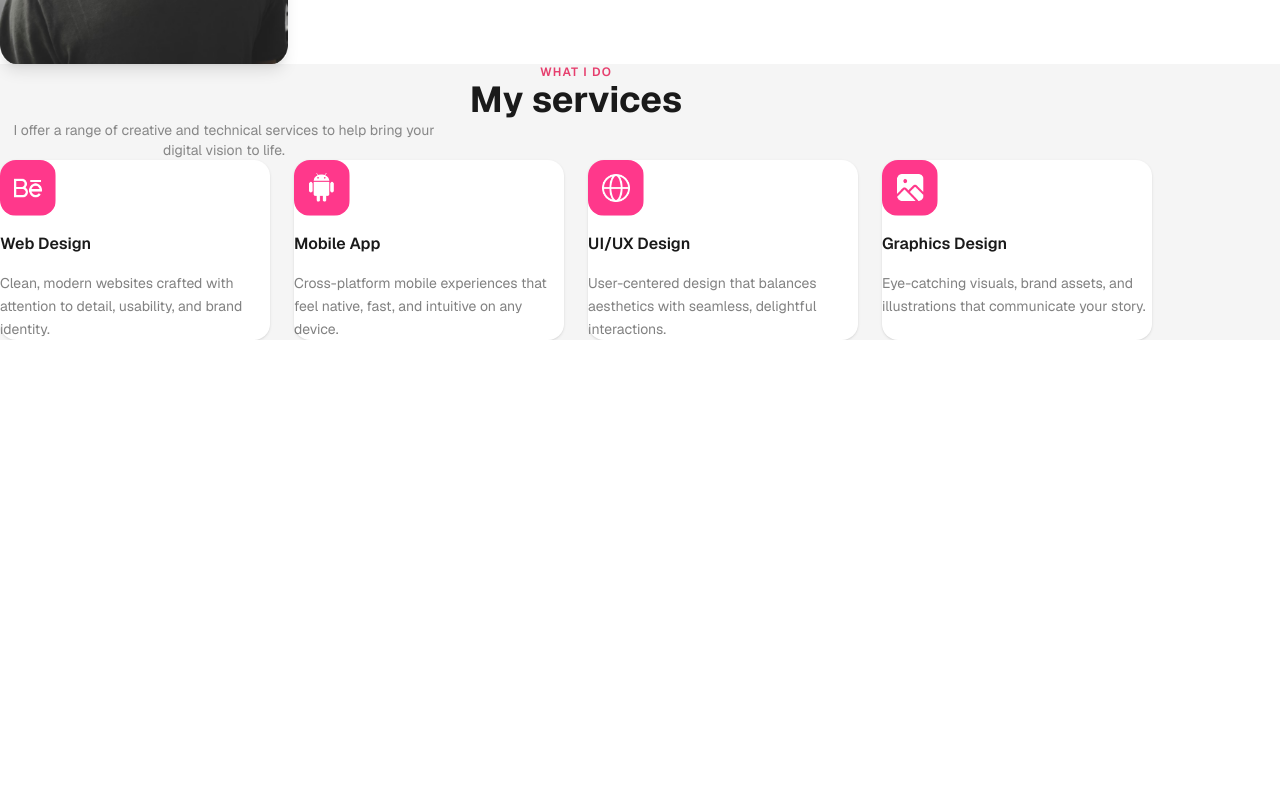
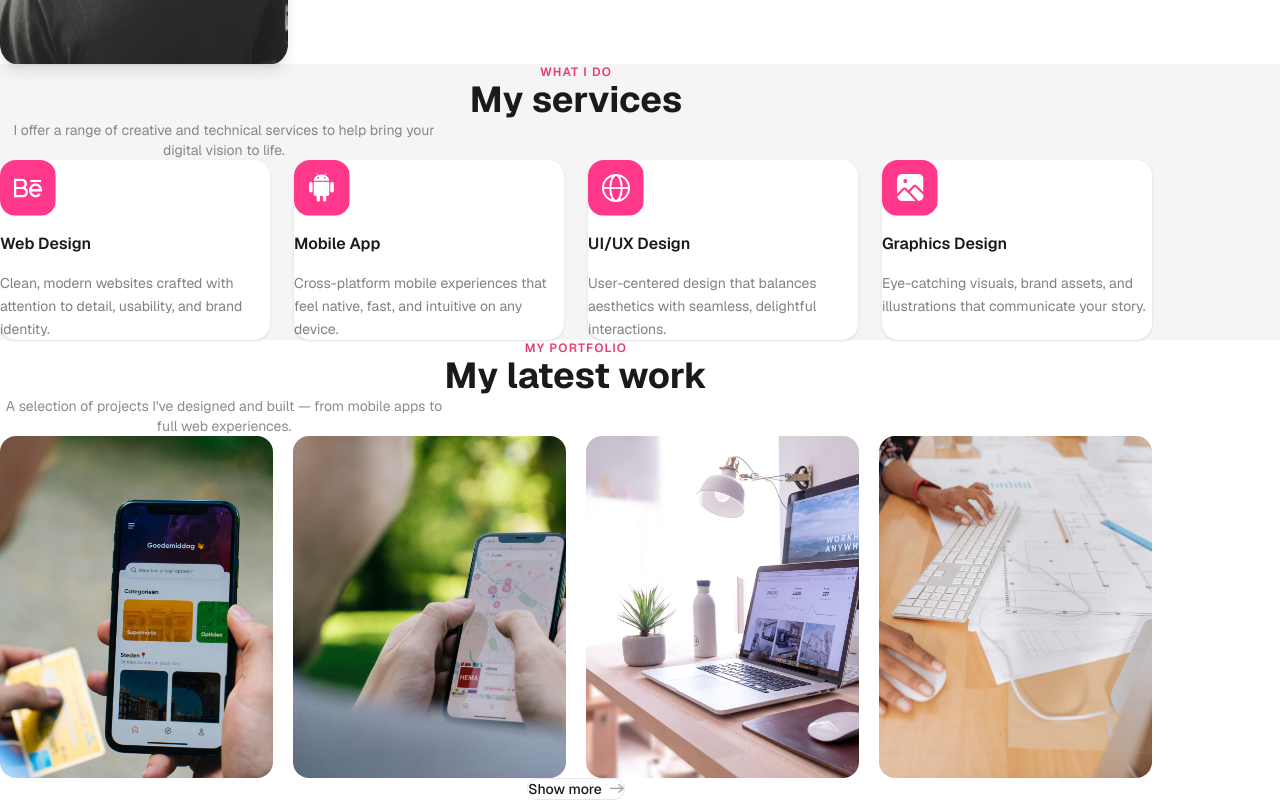
Before and after one commit to kyumna/yumna-portfolio, a Next.js app: page / in a window 1280 px wide. Shown: the part 1136-1936 px from the top of the page. Before the commit the page ends 1476 px from the top, so only its background shows below. Built offline with nearby package versions, Linux system fonts and the light colour scheme.

Commit message:
feat: add My Latest Work portfolio section
- Four project cards with image, category label, and title
- Hover effect: dark overlay + slide-up title + arrow button
- Scale animation on image hover
- Responsive grid: 1 col → 2 col → 4 col
- Show more button below grid

```diff
--- a/src/app/page.tsx
+++ b/src/app/page.tsx
@@ -2,6 +2,7 @@ import Navbar from '@/components/Navbar'
 import Hero from '@/components/Hero'
 import About from '@/components/About'
 import Services from '@/components/Services'
+import Portfolio from '@/components/Portfolio'
 
 export default function Home() {
   return (
@@ -10,6 +11,7 @@ export default function Home() {
       <Hero />
       <About />
       <Services />
+      <Portfolio />
     </main>
   )
 }
--- /dev/null
+++ b/src/components/Portfolio.tsx
@@ -0,0 +1,101 @@
+import Image from 'next/image'
+
+const projects = [
+  {
+    image: '/assets/Rectangle 41969.png',
+    title: 'Payment App',
+    category: 'Mobile Design',
+  },
+  {
+    image: '/assets/Rectangle 41971.png',
+    title: 'Maps Navigation',
+    category: 'Mobile Design',
+  },
+  {
+    image: '/assets/Rectangle 41973.png',
+    title: 'Web Portfolio',
+    category: 'Web Design',
+  },
+  {
+    image: '/assets/Rectangle 41975.png',
+    title: 'UX Research',
+    category: 'UI/UX Design',
+  },
+]
+
+export default function Portfolio() {
+  return (
+    <section id="portfolio" className="py-24 px-6">
+      <div className="max-w-6xl mx-auto">
+
+        {/* Section label */}
+        <p className="text-xs font-semibold uppercase tracking-widest text-[var(--accent)] text-center mb-3">
+          My portfolio
+        </p>
+
+        <h2 className="text-3xl md:text-4xl font-bold text-[var(--foreground)] text-center mb-4">
+          My latest work
+        </h2>
+
+        <p className="text-sm text-[var(--foreground)]/50 text-center max-w-md mx-auto mb-14">
+          A selection of projects I&apos;ve designed and built — from mobile apps
+          to full web experiences.
+        </p>
+
+        {/* Projects grid */}
+        <div className="grid grid-cols-1 sm:grid-cols-2 lg:grid-cols-4 gap-5">
+          {projects.map((project) => (
+            <div
+              key={project.title}
+              className="group relative rounded-2xl overflow-hidden aspect-[4/5] cursor-pointer"
+            >
+              {/* Project image */}
+              <Image
+                src={project.image}
+                alt={project.title}
+                fill
+                className="object-cover transition-transform duration-500 group-hover:scale-105"
+              />
+
+              {/* Dark overlay on hover */}
+              <div className="absolute inset-0 bg-black/0 group-hover:bg-black/50 transition-all duration-300" />
+
+              {/* Info + arrow — slides up on hover */}
+              <div className="absolute bottom-0 left-0 right-0 p-5 translate-y-4 opacity-0 group-hover:translate-y-0 group-hover:opacity-100 transition-all duration-300">
+                <p className="text-xs text-white/70 mb-1">{project.category}</p>
+                <div className="flex items-center justify-between">
+                  <h3 className="text-base font-semibold text-white">
+                    {project.title}
+                  </h3>
+                  <div className="w-8 h-8 bg-white rounded-full flex items-center justify-center flex-shrink-0">
+                    <Image
+                      src="/assets/Vector.png"
+                      alt="open"
+                      width={12}
+                      height={12}
+                      className="object-contain"
+                    />
+                  </div>
+                </div>
+              </div>
+            </div>
+          ))}
+        </div>
+
+        {/* Show more button */}
+        <div className="flex justify-center mt-12">
+          <button className="inline-flex items-center gap-2 border border-[var(--border)] text-[var(--foreground)] text-sm font-medium px-7 py-3 rounded-full hover:bg-[var(--muted)] transition-colors">
+            Show more
+            <Image
+              src="/assets/Group 4229.png"
+              alt="arrow"
+              width={14}
+              height={14}
+              className="opacity-60"
+            />
+          </button>
+        </div>
+      </div>
+    </section>
+  )
+}
```
